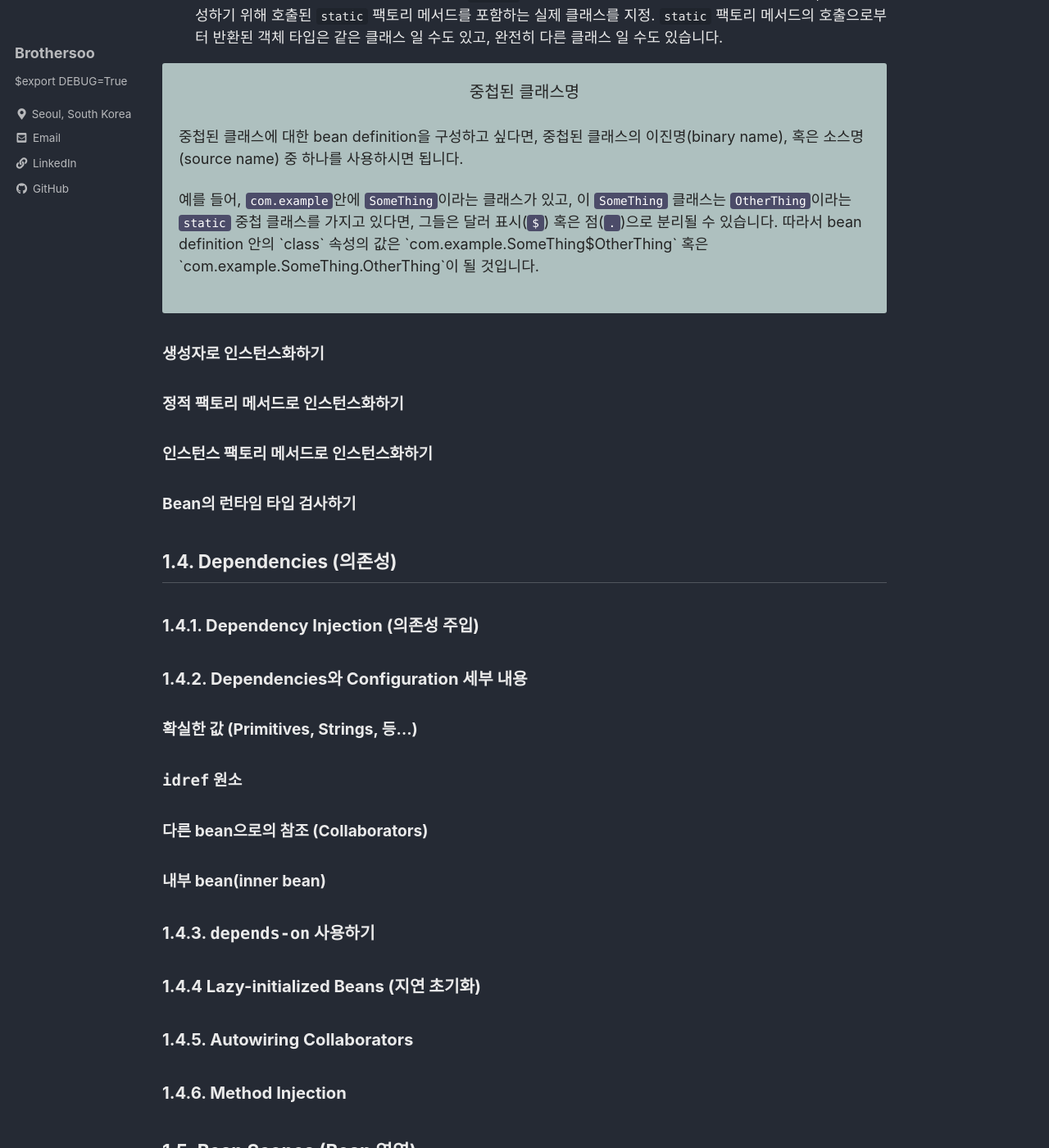
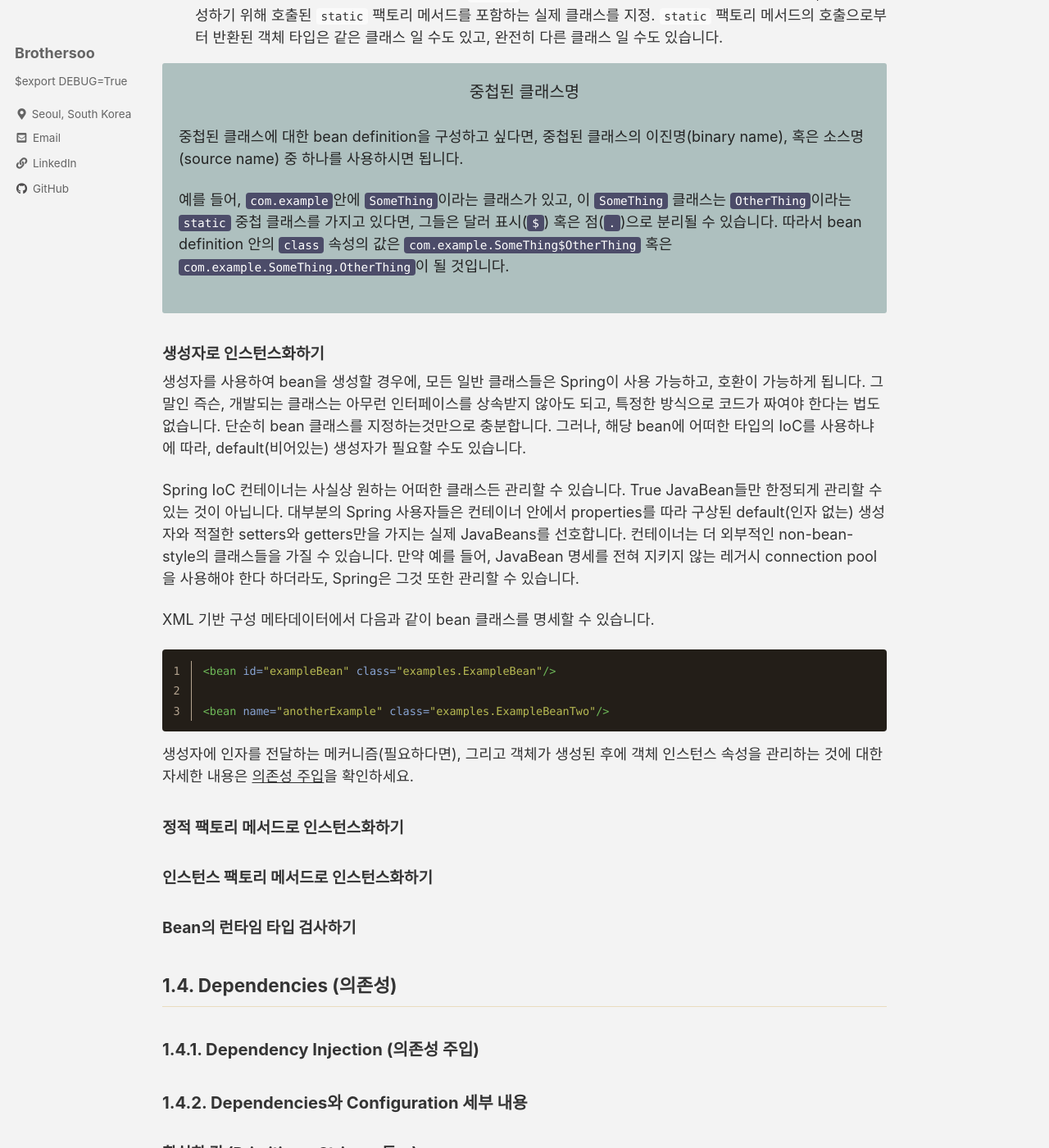
Before and after one commit to brothersoo/brothersoo.github.io, a Jekyll site: the page built from _posts/spring_doc/2021-08-17-spring_framework_documentation-core.md, in a window 1280 px wide and 1400 px high, scrolled down 10445 px. Shown: the whole window at 82% size. Built offline with Jekyll 4.4.1, drawn with Linux system fonts in a browser that asks for light colours; cached includes are drawn as plain includes; comment, search, counter and statistics services are not loaded.

Commit message:
ADD: instantiation with a constructor

````diff
--- a/_config.yml
+++ b/_config.yml
@@ -12,7 +12,7 @@
 
 theme                  : minimal-mistakes-jekyll
 # remote_theme           : mmistakes/minimal-mistakes
-minimal_mistakes_skin    : "dark" # "default", "air", "aqua", "contrast", "dark", "dirt", "neon", "mint", "plum", "sunrise"
+minimal_mistakes_skin    : "dirt" # "default", "air", "aqua", "contrast", "dark", "dirt", "neon", "mint", "plum", "sunrise"
 
 # Site Settings
 locale                   : "ko-KR"
--- a/_posts/spring_doc/2021-08-17-spring_framework_documentation-core.md
+++ b/_posts/spring_doc/2021-08-17-spring_framework_documentation-core.md
@@ -360,11 +360,25 @@ Bean definition은 하나 이상의 객체를 생성하는데 필수적인 생
 
 <p>중첩된 클래스에 대한 bean definition을 구성하고 싶다면, 중첩된 클래스의 이진명(binary name), 혹은 소스명(source name) 중 하나를 사용하시면 됩니다.</p>
 
-<p>예를 들어, <code>com.example</code>안에 <code>SomeThing</code>이라는 클래스가 있고, 이 <code>SomeThing</code> 클래스는 <code>OtherThing</code>이라는 <code>static</code> 중첩 클래스를 가지고 있다면, 그들은 달러 표시(<code>$</code>) 혹은 점(<code>.</code>)으로 분리될 수 있습니다. 따라서 bean definition 안의 `class` 속성의 값은 `com.example.SomeThing$OtherThing` 혹은 `com.example.SomeThing.OtherThing`이 될 것입니다.</p>
+<p>예를 들어, <code>com.example</code>안에 <code>SomeThing</code>이라는 클래스가 있고, 이 <code>SomeThing</code> 클래스는 <code>OtherThing</code>이라는 <code>static</code> 중첩 클래스를 가지고 있다면, 그들은 달러 표시(<code>$</code>) 혹은 점(<code>.</code>)으로 분리될 수 있습니다. 따라서 bean definition 안의 <code>class</code> 속성의 값은 <code>com.example.SomeThing$OtherThing</code> 혹은 <code>com.example.SomeThing.OtherThing</code>이 될 것입니다.</p>
 
 </div>
 
 #### 생성자로 인스턴스화하기
+
+생성자를 사용하여 bean을 생성할 경우에, 모든 일반 클래스들은 Spring이 사용 가능하고, 호환이 가능하게 됩니다. 그 말인 즉슨, 개발되는 클래스는 아무런 인터페이스를 상속받지 않아도 되고, 특정한 방식으로 코드가 짜여야 한다는 법도 없습니다. 단순히 bean 클래스를 지정하는것만으로 충분합니다. 그러나, 해당 bean에 어떠한 타입의 IoC를 사용하냐에 따라, default(비어있는) 생성자가 필요할 수도 있습니다.
+
+Spring IoC 컨테이너는 사실상 원하는 어떠한 클래스든 관리할 수 있습니다. True JavaBean들만 한정되게 관리할 수 있는 것이 아닙니다. 대부분의 Spring 사용자들은 컨테이너 안에서 properties를 따라 구상된 default(인자 없는) 생성자와 적절한 setters와 getters만을 가지는 실제 JavaBeans를 선호합니다. 컨테이너는 더 외부적인 non-bean-style의 클래스들을 가질 수 있습니다. 만약 예를 들어, JavaBean 명세를 전혀 지키지 않는 레거시 connection pool을 사용해야 한다 하더라도, Spring은 그것 또한 관리할 수 있습니다.
+
+XML 기반 구성 메타데이터에서 다음과 같이 bean 클래스를 명세할 수 있습니다.
+
+```xml
+<bean id="exampleBean" class="examples.ExampleBean"/>
+
+<bean name="anotherExample" class="examples.ExampleBeanTwo"/>
+```
+
+생성자에 인자를 전달하는 메커니즘(필요하다면), 그리고 객체가 생성된 후에 객체 인스턴스 속성을 관리하는 것에 대한 자세한 내용은 [의존성 주입](#beans-factory-collaborators)을 확인하세요.
 
 #### 정적 팩토리 메서드로 인스턴스화하기
 
````
Also changed, not shown: _posts/java/2021-07-27-System_arraycopy().md (+1 -0 lines).
